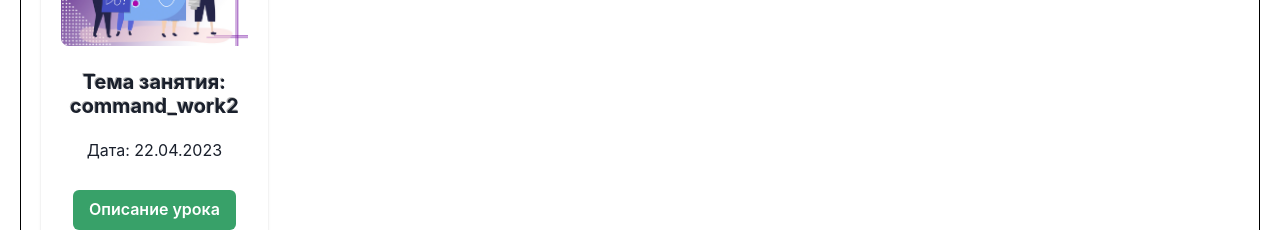
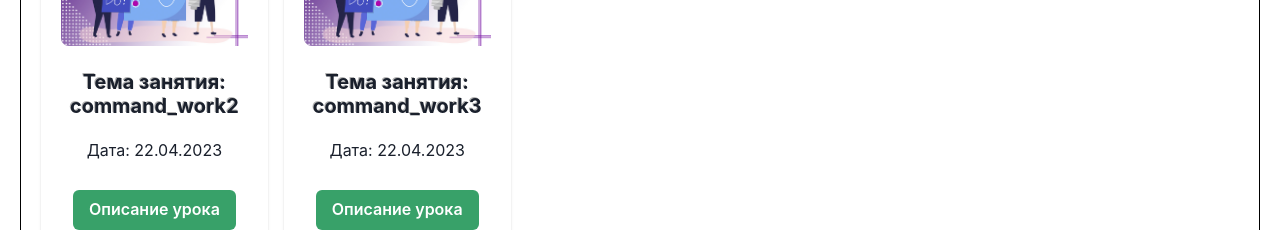
Before and after one commit to igordg777/nav_place_group_command_work, a React (Create React App) app: page / in a window 1280 px wide. Shown: the part 722-952 px from the top of the page. Built offline with nearby package versions, Linux system fonts and the light colour scheme.

Commit message:
Update Card.jsx

```diff
--- a/src/components/Card.jsx
+++ b/src/components/Card.jsx
@@ -67,6 +67,14 @@ function CardComponent() {
             date: '22.04.2023',
             link_video: 'https://youtu.be/78Iw21pbCms',
             description: 'На учебном занятии продолжили работу в общем репозитории, разобрали особенности работы фронтенда и бэкенда',
+            link_presentation: null,
+            img: fullstackPartFirst
+        },
+         {
+            theme: 'command_work3',
+            date: '22.04.2023',
+            link_video: 'https://youtu.be/KbvPBZ5JE24',
+            description: 'На учебном занятии проверили выполнение заданий с предыдущих уроков, изучили работу с командой git commit --amend, скорректировали архитектуру базы данных, проверили работу api по городам, скорректировали работу команды фронтенда по дизайну и распределению задач',
             link_presentation: null,
             img: fullstackPartFirst
         },
```
